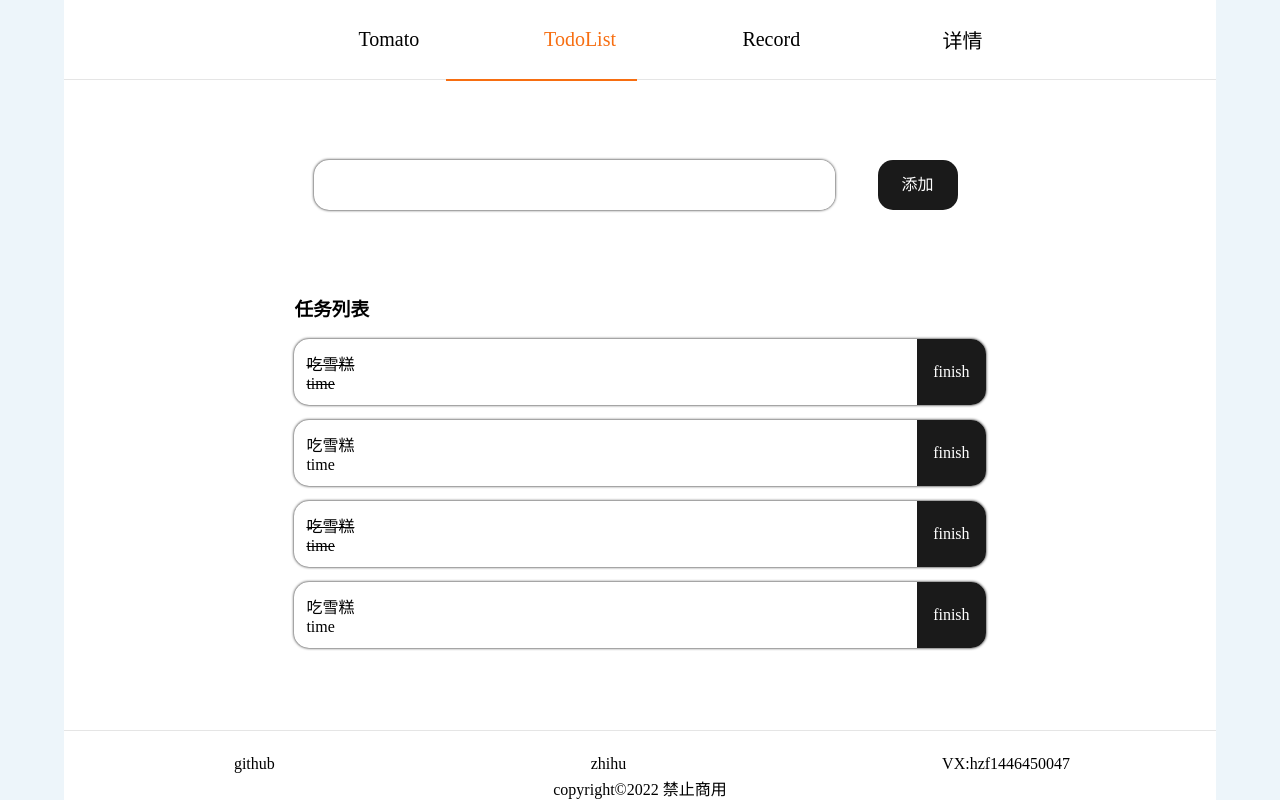
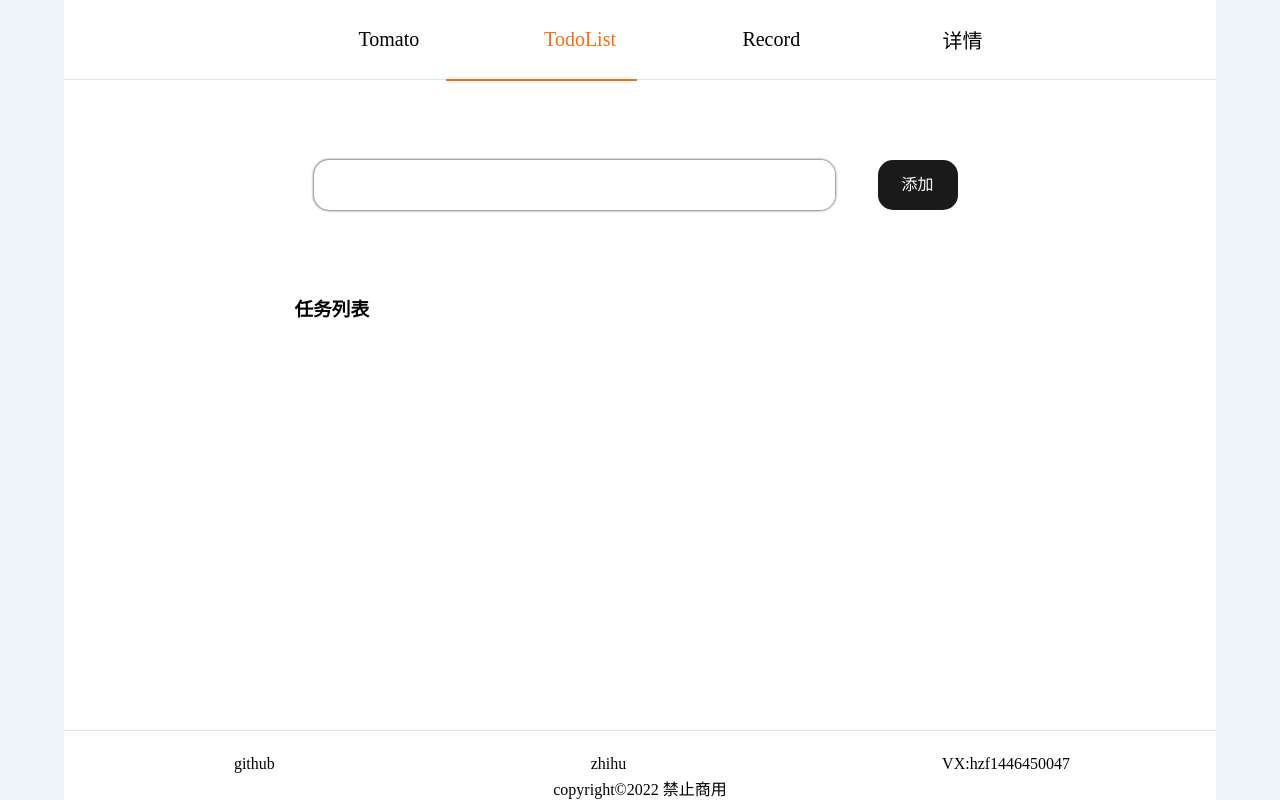
Before and after one commit to 1446450047/Tomato-ToDo, a React (Create React App) app: page /todoList in a window 1280 px wide. Built offline with nearby package versions, Linux system fonts and the light colour scheme.

Commit message:
创建任务功能

```diff
--- a/src/components/Button.jsx
+++ b/src/components/Button.jsx
@@ -1,8 +1,8 @@
 import React from "react";
 import styled from "styled-components";
 
-export function Button(props){
-    return(<Btn>{props.children}</Btn>)
+export function Button({children,onClick}){
+    return(<Btn onClick={onClick}>{children}</Btn>)
 }
 
 const Btn = styled.div`
@@ -19,6 +19,7 @@ const Btn = styled.div`
       border-radius: 25px;
       line-height: 32px;
       margin: 4px 8px;
+      user-select: none;
       &:hover{
         background:#474545;
       }
--- a/src/components/main/ToDoList.jsx
+++ b/src/components/main/ToDoList.jsx
@@ -3,14 +3,30 @@ import styled from "styled-components";
 import Icon from "../header/Icon";
 import {Button} from "../Button";
 import List from "../List";
-import {todoRecord} from "../../data";
+import {getId, getTasks, setId, setTask} from "../../data";
 
 function ToDoList() {
+    const taskInput = React.createRef()
+    const todoRecord = getTasks()
+    const addTask = function (){
+        const content = taskInput.current.value
+        if(content === ""){
+            alert("内容不能为空")
+        }else{
+            let id = getId()
+            let time = new Date()
+            let createDay =  time.toLocaleDateString() //年月日
+            let createTime =  time.toLocaleTimeString() //时间
+            const task = {id:id++,content,createDay,createTime,done:false}
+            setId(id)
+            setTask(task)
+        }
+    }
     return (
         <>
             <ToDoWrapper>
-                <InputWrapper><Icon symbolName="add"/> <input type="text"/></InputWrapper>
-                <Button>添加</Button>
+                <InputWrapper><Icon symbolName="add"/> <input type="text" ref={taskInput} /></InputWrapper>
+                <Button onClick={addTask}>添加</Button>
             </ToDoWrapper>
             <List lists={todoRecord}/>
         </>
--- a/src/data.js
+++ b/src/data.js
@@ -1,29 +1,17 @@
+const getId = function(){
+    return window.localStorage.getItem("id") || 1
+}
+const setId = function(id){
+    window.localStorage.setItem('id',id)
+}
+const getTasks = function(){
+    return JSON.parse(window.localStorage.getItem("tasks") || "[]")
+}
+const setTask = function(task){
+    const tasks = getTasks()
+    tasks.push(task)
+    window.localStorage.setItem("tasks",JSON.stringify(tasks))
 
-const todoRecord = [
-    {
-        id: 1,
-        content: "吃雪糕",
-        createTime: "time",
-        done: true,
-    },
-    {
-        id: 2,
-        content: "吃雪糕",
-        createTime: "time",
-        done: false,
-    },
-    {
-        id: 3,
-        content: "吃雪糕",
-        createTime: "time",
-        done: true,
-    },
-    {
-        id: 4,
-        content: "吃雪糕",
-        createTime: "time",
-        done: false,
-    }
-];
+}
 
-export {todoRecord}
+export {getId,setId,getTasks,setTask}
```
